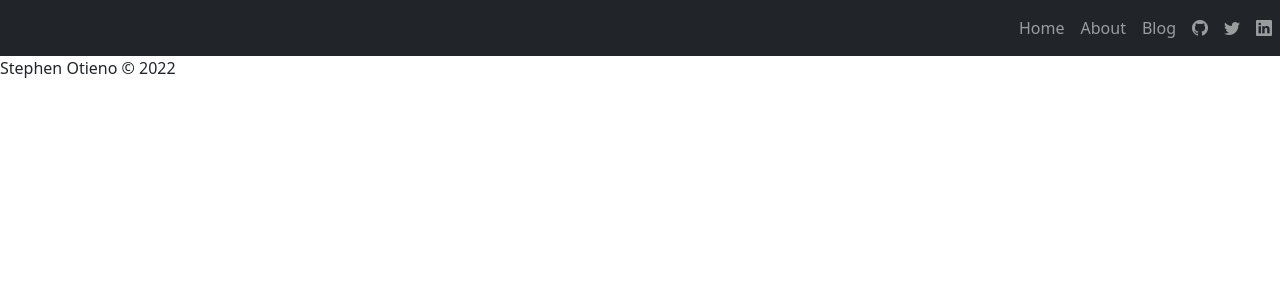
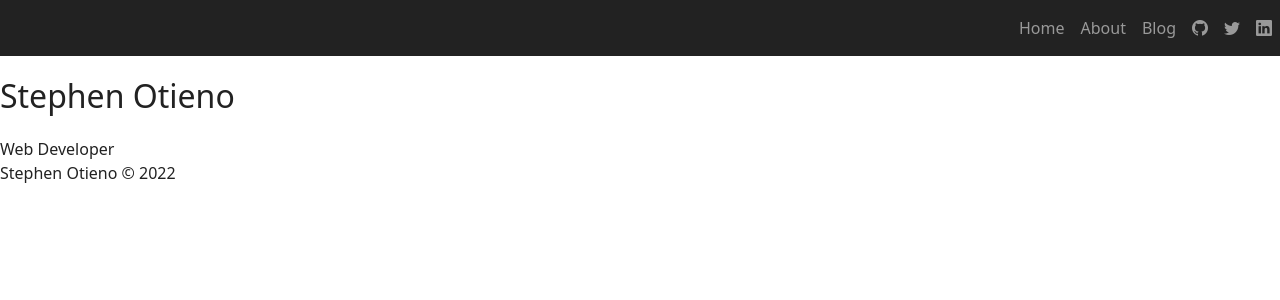
Before and after one commit to owokosteve/my-portfolio, an Angular app in the folder steve-app/: page / in a window 1280 px wide. Shown: the top 300 px of the page. Built offline with nearby package versions, Linux system fonts and the light colour scheme.

Commit message:
done with the navbar layout design

```diff
--- a/steve-app/src/app/app.component.html
+++ b/steve-app/src/app/app.component.html
@@ -1,7 +1,7 @@
 <!------------------------------------------- HEADER SECTION ------------------------------------>
 <header>
-  <nav class="navbar navbar-expand-lg navbar-dark bg-dark">
-    <button class="navbar-toggler" type="button" data-bs-toggle="collapse" data-bs-target="#navbarNav" aria-controls="navbarNav" aria-expanded="false" aria-label="Toggle navigation">
+  <nav class="navbar navbar-expand-lg">
+    <button class="navbar-toggler custom-toggler" type="button" data-bs-toggle="collapse" data-bs-target="#navbarNav" aria-controls="navbarNav" aria-expanded="false" aria-label="Toggle navigation">
       <span class="navbar-toggler-icon"></span>
     </button>
     <div class="collapse navbar-collapse" id="navbarNav">
@@ -19,13 +19,15 @@
 
 <!-------------------------------------------- MAIN SECTION -------------------------------------->
 <main>
-  <section>
+  <section id="hero">
     <div>
+      <h1 id="my-name">Stephen Otieno</h1>
+      <span id="my-title">Web Developer</span>
     </div>
   </section>
 </main>
 
 <!--------------------------------------------- FOOTER SECTION ----------------------------------->
 <footer>
-  <div><p>Stephen Otieno &copy; 2022</p></div>
+  <div id="footer"><p>Stephen Otieno &copy; 2022</p></div>
 </footer>
--- a/steve-app/src/styles.css
+++ b/steve-app/src/styles.css
@@ -1 +1,27 @@
 /* You can add global styles to this file, and also import other style files */
+
+/***BOX MODEL***/
+* {
+    -moz-box-sizing: border-box;
+    -webkit-box-sizing: border-box;
+    box-sizing: border-box;
+}
+
+:root {
+    --dark-color: #222;
+    --light: #999;
+    --primary-color: #2b3542;
+    --secondary-color: #13c4a5;
+    --tertiary-color: #bf2121;
+}
+
+html body {
+    height: 100%;
+}
+
+body {
+    color: var(--dark-color);
+    font-size: 16px;
+    -webkit-font-smoothing: antialiased;
+    -moz-osx-font-smoothing: grayscale;
+}
```
Also changed, not shown: steve-app/src/app/app.component.css (+6 -0 lines).
